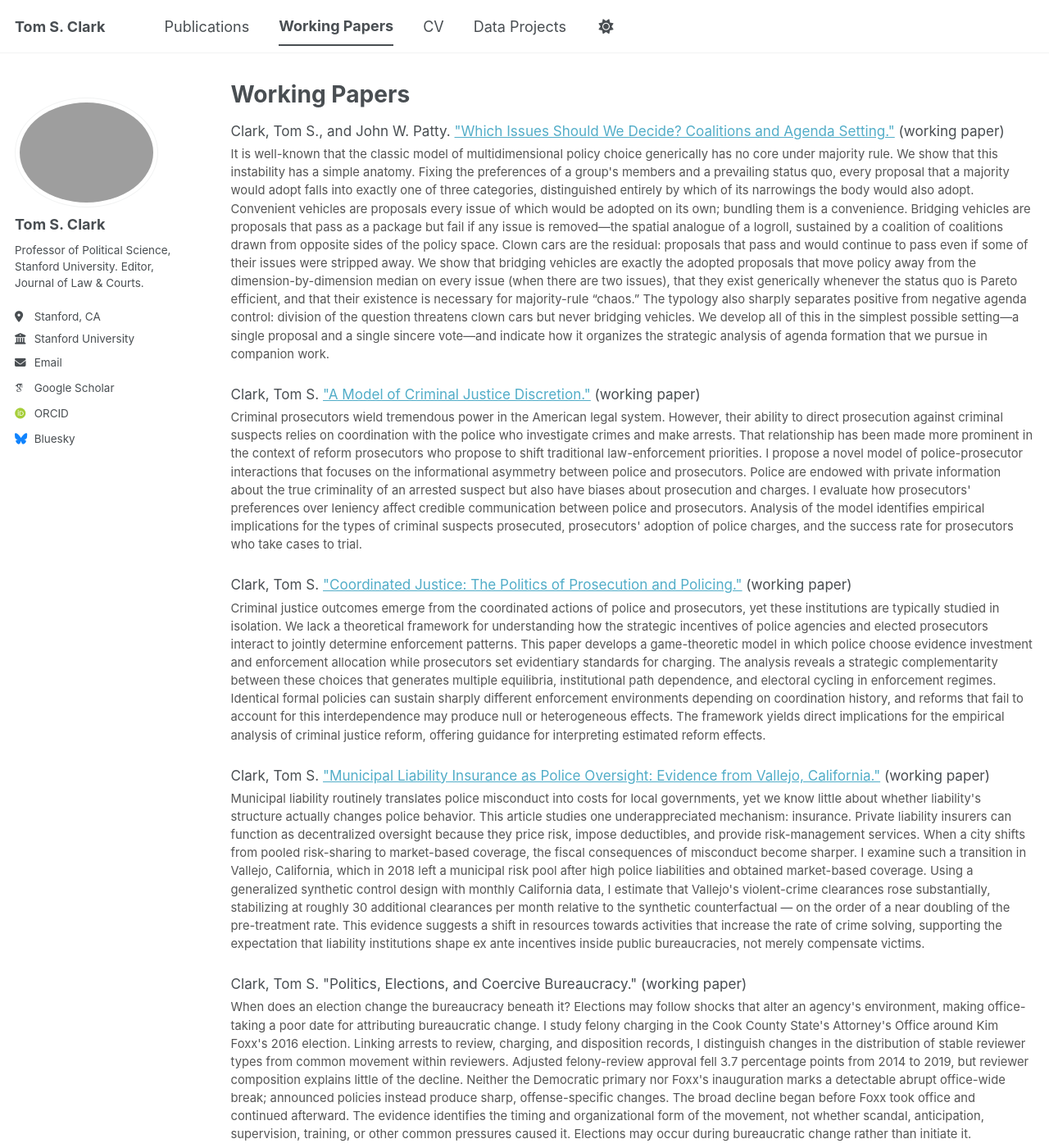
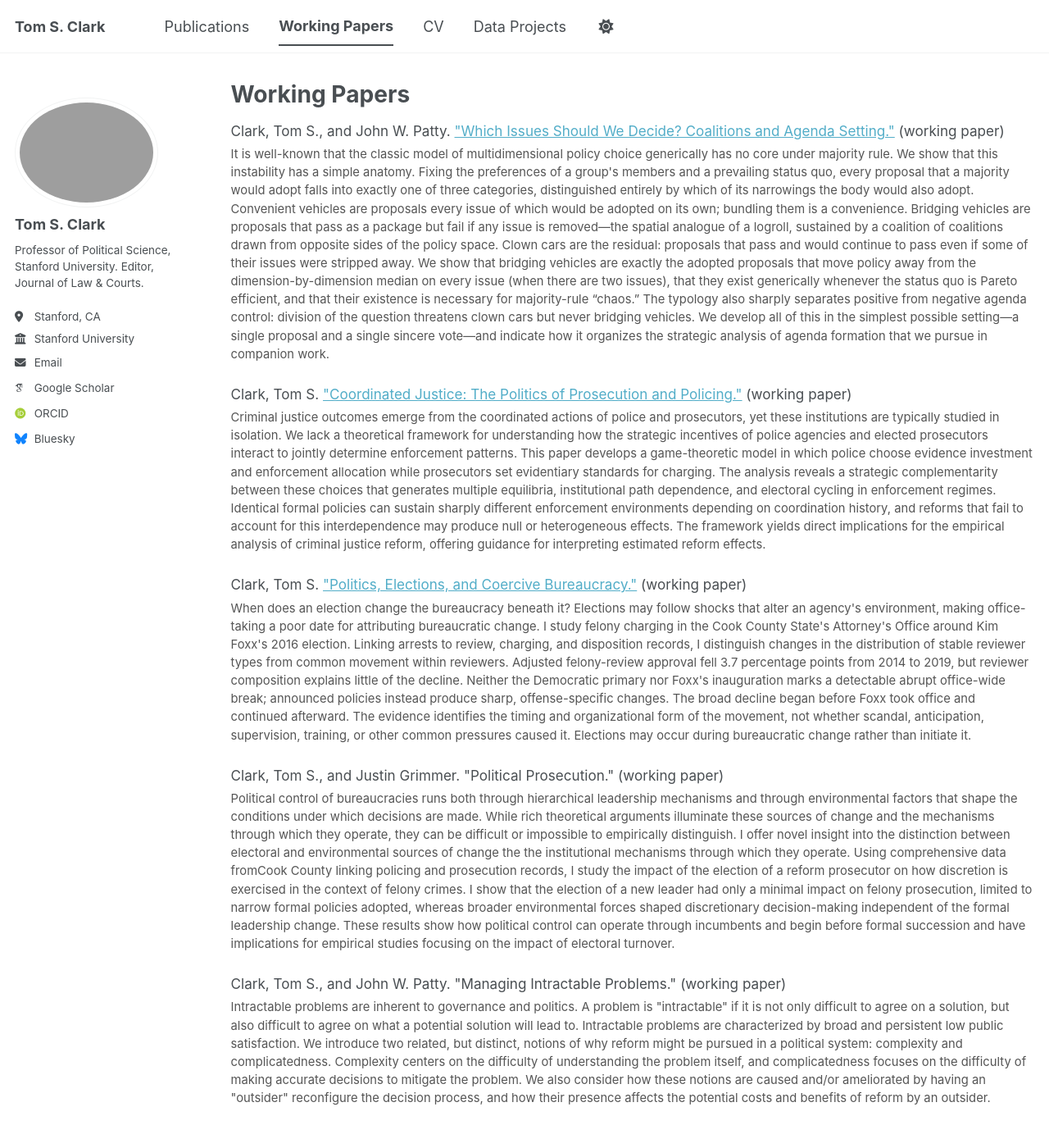
Before and after one commit to tomclarkphd/website, a Jekyll site: the page built from _pages/working-papers.html, in a window 1280 px wide and 1400 px high. Shown: the whole window at 82% size. Built offline with Jekyll 4.4.1, drawn with Linux system fonts in a browser that asks for light colours; some web fonts are replaced; a script bundle is joined from its source files by our own code; library files that are not in the unit come from our copies; comment, search, counter and statistics services are not loaded.

Commit message:
update papers

```diff
--- a/_pages/publications.html
+++ b/_pages/publications.html
@@ -41,6 +41,11 @@
 <h2>Articles</h2>
 <hr />
 <ul class="pub-list">
+
+  <li>
+    <p class="pub-citation">Clark, Tom S. <a href="/files/modelOfJustice.pdf">"A Model of Criminal Justice Discretion."</a> <em>Public Choice</em> (forthcoming).</p>
+    <p class="pub-abstract">Criminal prosecutors wield tremendous power in the American legal system. However, their ability to direct prosecution against criminal suspects relies on coordination with the police who investigate crimes and make arrests. That relationship has been made more prominent in the context of reform prosecutors who propose to shift traditional law-enforcement priorities. I propose a novel model of police-prosecutor interactions that focuses on the informational asymmetry between police and prosecutors. Police are endowed with private information about the true criminality of an arrested suspect but also have biases about prosecution and charges. I evaluate how prosecutors' preferences over leniency affect credible communication between police and prosecutors. Analysis of the model identifies empirical implications for the types of criminal suspects prosecuted, prosecutors' adoption of police charges, and the success rate for prosecutors who take cases to trial.</p>
+  </li>
 
   <li>
     <p class="pub-citation">Clark, Tom S. <a href="/files/chargeStacking.pdf">"Stacking the Charges: Prosecutorial Discretion in Criminal Charging Decisions."</a> <em>American Journal of Political Science</em> (forthcoming).</p>
--- a/_pages/working-papers.html
+++ b/_pages/working-papers.html
@@ -20,22 +20,12 @@
   </li>
 
   <li>
-    <p class="pub-citation">Clark, Tom S. <a href="/files/modelOfJustice.pdf">"A Model of Criminal Justice Discretion."</a> (working paper)</p>
-    <p class="pub-abstract">Criminal prosecutors wield tremendous power in the American legal system. However, their ability to direct prosecution against criminal suspects relies on coordination with the police who investigate crimes and make arrests. That relationship has been made more prominent in the context of reform prosecutors who propose to shift traditional law-enforcement priorities. I propose a novel model of police-prosecutor interactions that focuses on the informational asymmetry between police and prosecutors. Police are endowed with private information about the true criminality of an arrested suspect but also have biases about prosecution and charges. I evaluate how prosecutors' preferences over leniency affect credible communication between police and prosecutors. Analysis of the model identifies empirical implications for the types of criminal suspects prosecuted, prosecutors' adoption of police charges, and the success rate for prosecutors who take cases to trial.</p>
-  </li>
-
-  <li>
     <p class="pub-citation">Clark, Tom S. <a href="/files/coordinatedProsecution2604.pdf">"Coordinated Justice: The Politics of Prosecution and Policing."</a> (working paper)</p>
     <p class="pub-abstract">Criminal justice outcomes emerge from the coordinated actions of police and prosecutors, yet these institutions are typically studied in isolation. We lack a theoretical framework for understanding how the strategic incentives of police agencies and elected prosecutors interact to jointly determine enforcement patterns. This paper develops a game-theoretic model in which police choose evidence investment and enforcement allocation while prosecutors set evidentiary standards for charging. The analysis reveals a strategic complementarity between these choices that generates multiple equilibria, institutional path dependence, and electoral cycling in enforcement regimes. Identical formal policies can sustain sharply different enforcement environments depending on coordination history, and reforms that fail to account for this interdependence may produce null or heterogeneous effects. The framework yields direct implications for the empirical analysis of criminal justice reform, offering guidance for interpreting estimated reform effects.</p>
   </li>
 
   <li>
-    <p class="pub-citation">Clark, Tom S. <a href="/files/police_insurance.pdf">"Municipal Liability Insurance as Police Oversight: Evidence from Vallejo, California."</a> (working paper)</p>
-    <p class="pub-abstract">Municipal liability routinely translates police misconduct into costs for local governments, yet we know little about whether liability's structure actually changes police behavior. This article studies one underappreciated mechanism: insurance. Private liability insurers can function as decentralized oversight because they price risk, impose deductibles, and provide risk-management services. When a city shifts from pooled risk-sharing to market-based coverage, the fiscal consequences of misconduct become sharper. I examine such a transition in Vallejo, California, which in 2018 left a municipal risk pool after high police liabilities and obtained market-based coverage. Using a generalized synthetic control design with monthly California data, I estimate that Vallejo's violent-crime clearances rose substantially, stabilizing at roughly 30 additional clearances per month relative to the synthetic counterfactual — on the order of a near doubling of the pre-treatment rate. This evidence suggests a shift in resources towards activities that increase the rate of crime solving, supporting the expectation that liability institutions shape ex ante incentives inside public bureaucracies, not merely compensate victims.</p>
-  </li>
-
-  <li>
-    <p class="pub-citation">Clark, Tom S. <a href="/files/reformAndCoercion.pdf"></a>"Politics, Elections, and Coercive Bureaucracy." (working paper)</p>
+    <p class="pub-citation">Clark, Tom S. <a href="/files/reformElections.pdf">"Politics, Elections, and Coercive Bureaucracy."</a> (working paper)</p>
     <p class="pub-abstract">When does an election change the bureaucracy beneath it? Elections may follow shocks that alter an agency's environment, making office-taking a poor date for attributing bureaucratic change. I study felony charging in the Cook County State's Attorney's Office around Kim Foxx's 2016 election. Linking arrests to review, charging, and disposition records, I distinguish changes in the distribution of stable reviewer types from common movement within reviewers. Adjusted felony-review approval fell 3.7 percentage points from 2014 to 2019, but reviewer composition explains little of the decline. Neither the Democratic primary nor Foxx's inauguration marks a detectable abrupt office-wide break; announced policies instead produce sharp, offense-specific changes. The broad decline began before Foxx took office and continued afterward. The evidence identifies the timing and organizational form of the movement, not whether scandal, anticipation, supervision, training, or other common pressures caused it. Elections may occur during bureaucratic change rather than initiate it.</p>
   </li>
 
```
Also changed, not shown: 1 other file.
